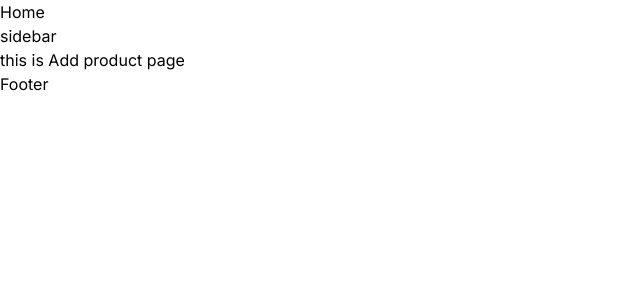
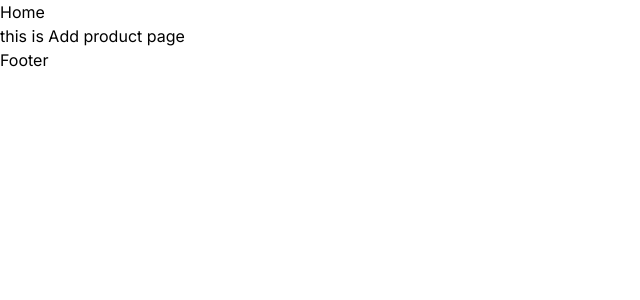
Before and after one commit to MTofayelAhmed/practice-next.js, a Next.js app: page /dashboard/add-product in a window 1280 px wide. Shown: the top 300 px of the page, without its empty margins (0-640 px from the left). Built offline with nearby package versions, Linux system fonts and the light colour scheme.

Commit message:
done with commit

```diff
--- a/src/app/blog/[...segments]/page.js
+++ b/src/app/blog/[[...segments]]/page.js
@@ -1,10 +1,11 @@
 import React from 'react';
 
 const SingleBlog = ({params}) => {
-    console.log(params)
+    console.log(params.segments)
+    const [year, id]= params.segments || []
     return (
         <div>
-
+            <h2> singleBlog {year } for id {id}</h2>
         </div>
     );
 };
--- a/src/app/blog/page.js
+++ /dev/null
@@ -1,12 +0,0 @@
-import React from 'react';
-
-const BlogPage = () => {
-    return (
-        <div>
-            <h1>this is a blogPage</h1>
-            <h2>this a blog page for showing dynamic routes </h2>
-        </div>
-    );
-};
-
-export default BlogPage;
--- a/src/app/dashboard/layout.js
+++ b/src/app/dashboard/layout.js
@@ -3,9 +3,7 @@
 const DashBoardLayout = ({children}) => {
     return (
         <div>
-            <div>
-            sidebar
-            </div>
+
 
            {children}
         </div>
```
